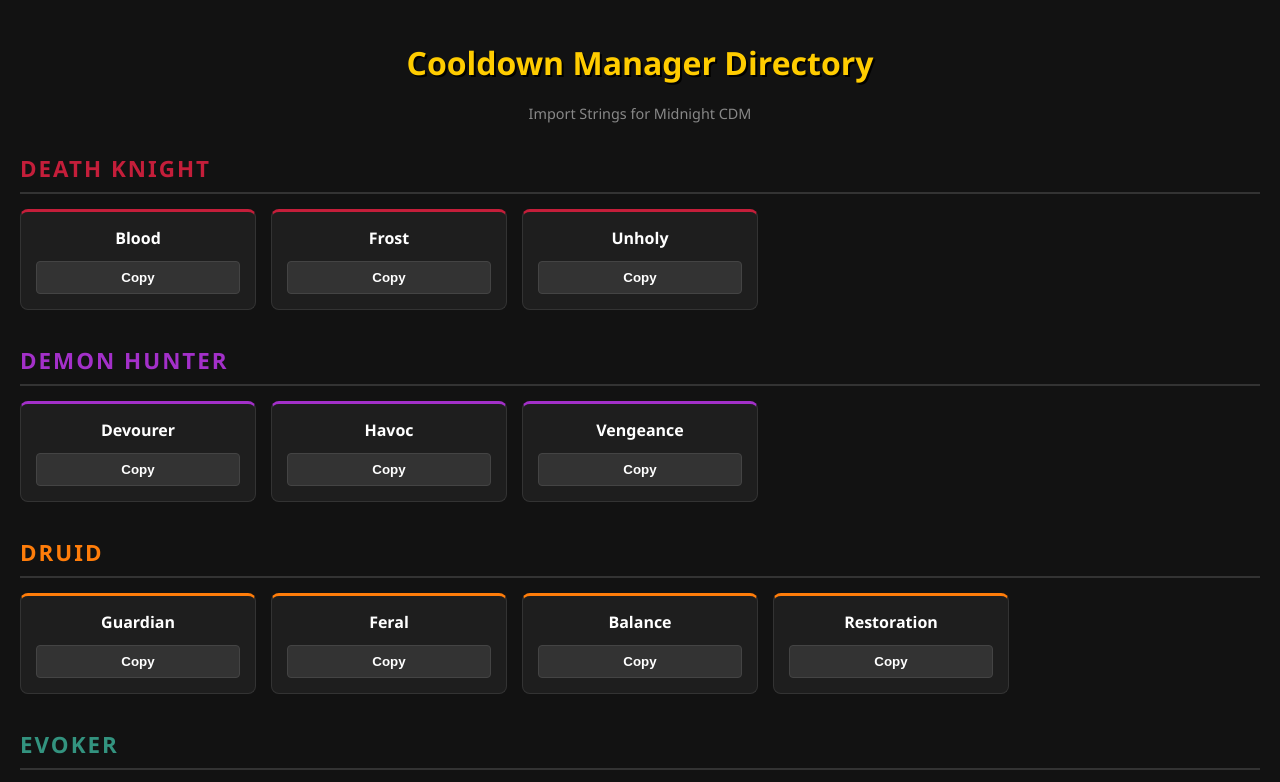
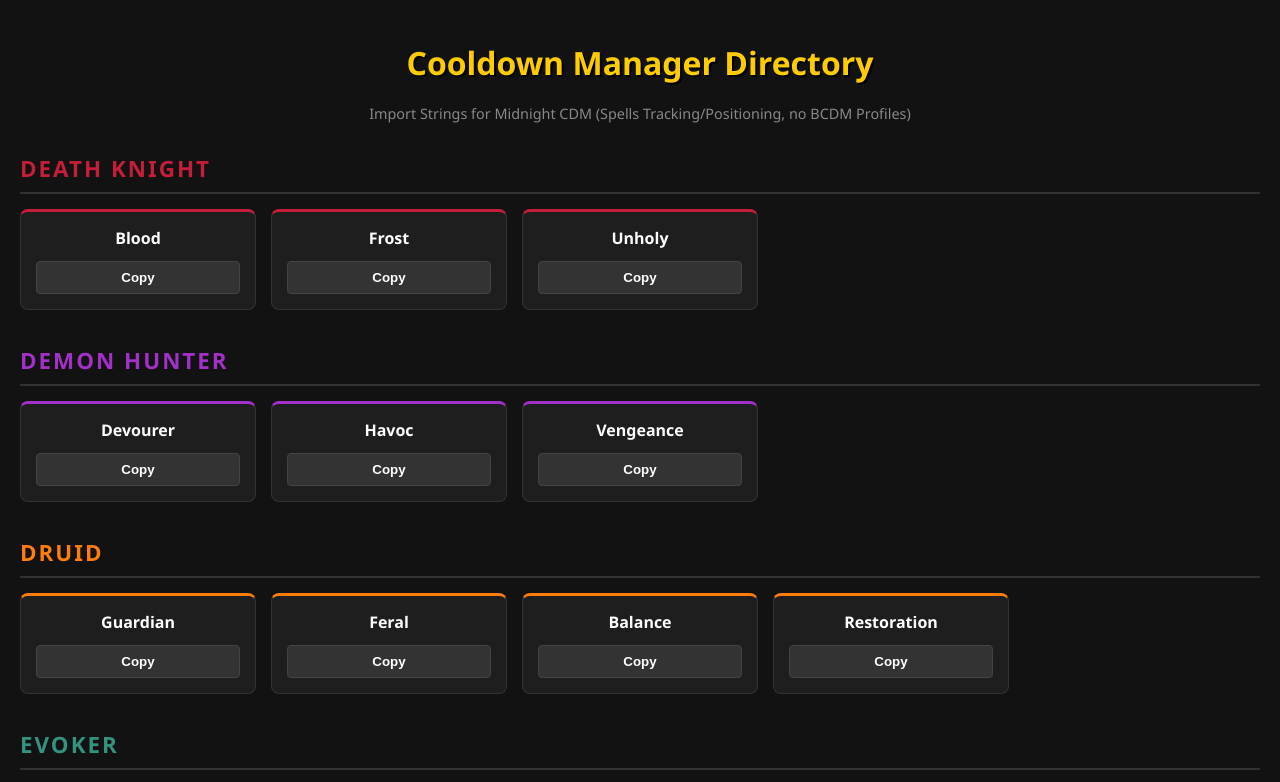
Before and after one commit to PRMLGG/cdmdirectory, a plain HTML site: page index.html in a window 1280 px wide. Shown: the top 782 px of the page. Drawn offline with Linux system fonts and the light colour scheme.

Commit message:
Update index.html

```diff
--- a/index.html
+++ b/index.html
@@ -3,7 +3,7 @@
 <head>
     <meta charset="UTF-8">
     <meta name="viewport" content="width=device-width, initial-scale=1.0">
-    <title>Ultimate Cooldown Manager Dashboard</title>
+    <title>CDM Directory</title>
     <style>
         :root {
             --dk: #C41E3A; --dh: #A330C9; --druid: #FF7D0A; --evoker: #33937F;
@@ -76,7 +76,7 @@
 <body>
 
     <h1>Cooldown Manager Directory</h1>
-    <p class="subtitle">Import Strings for Midnight CDM</p>
+    <p class="subtitle">Import Strings for Midnight CDM (Spells Tracking/Positioning, no BCDM Profiles)</p>
 
     <div class="class-group">
         <div class="class-header" style="color: var(--dk);">Death Knight</div>
```
